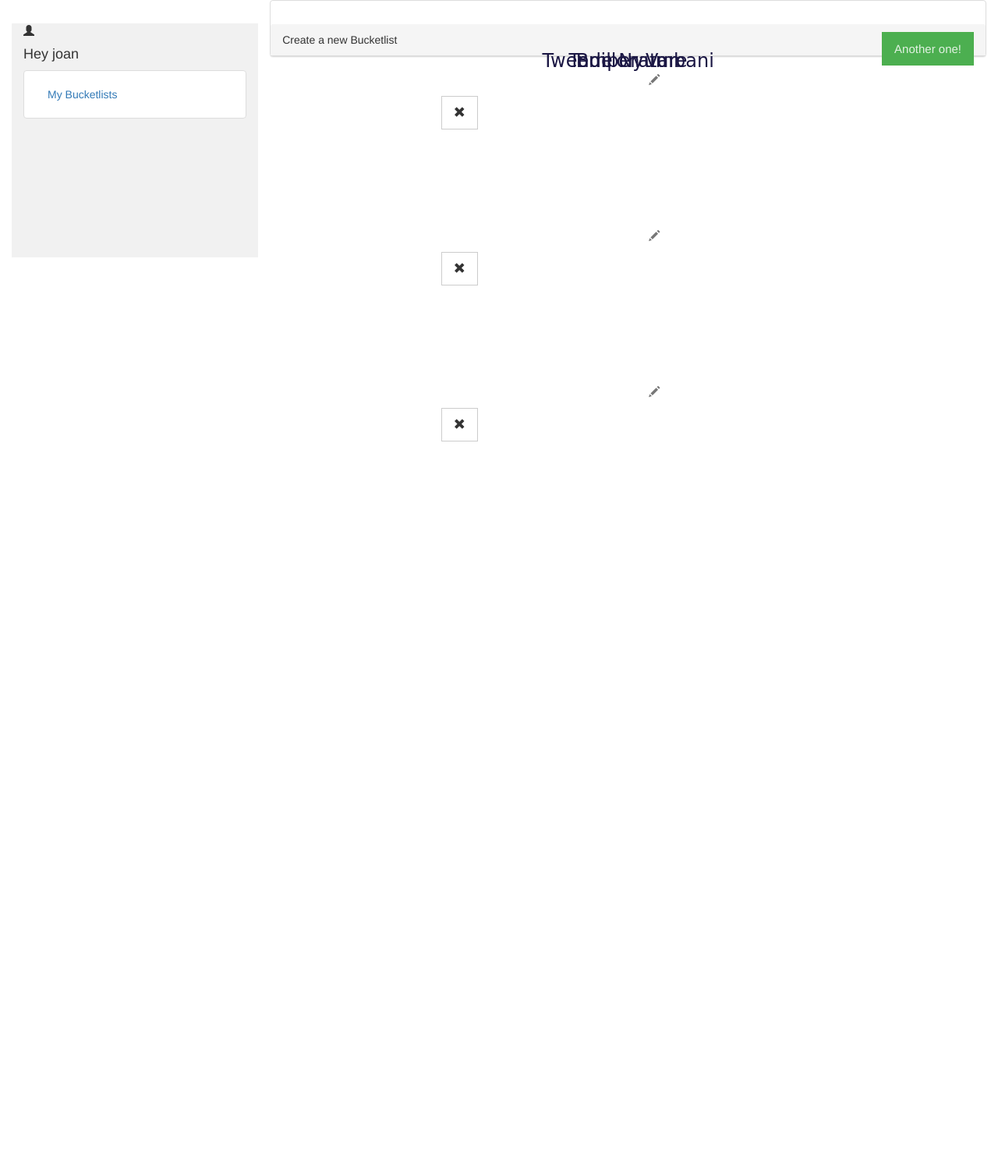
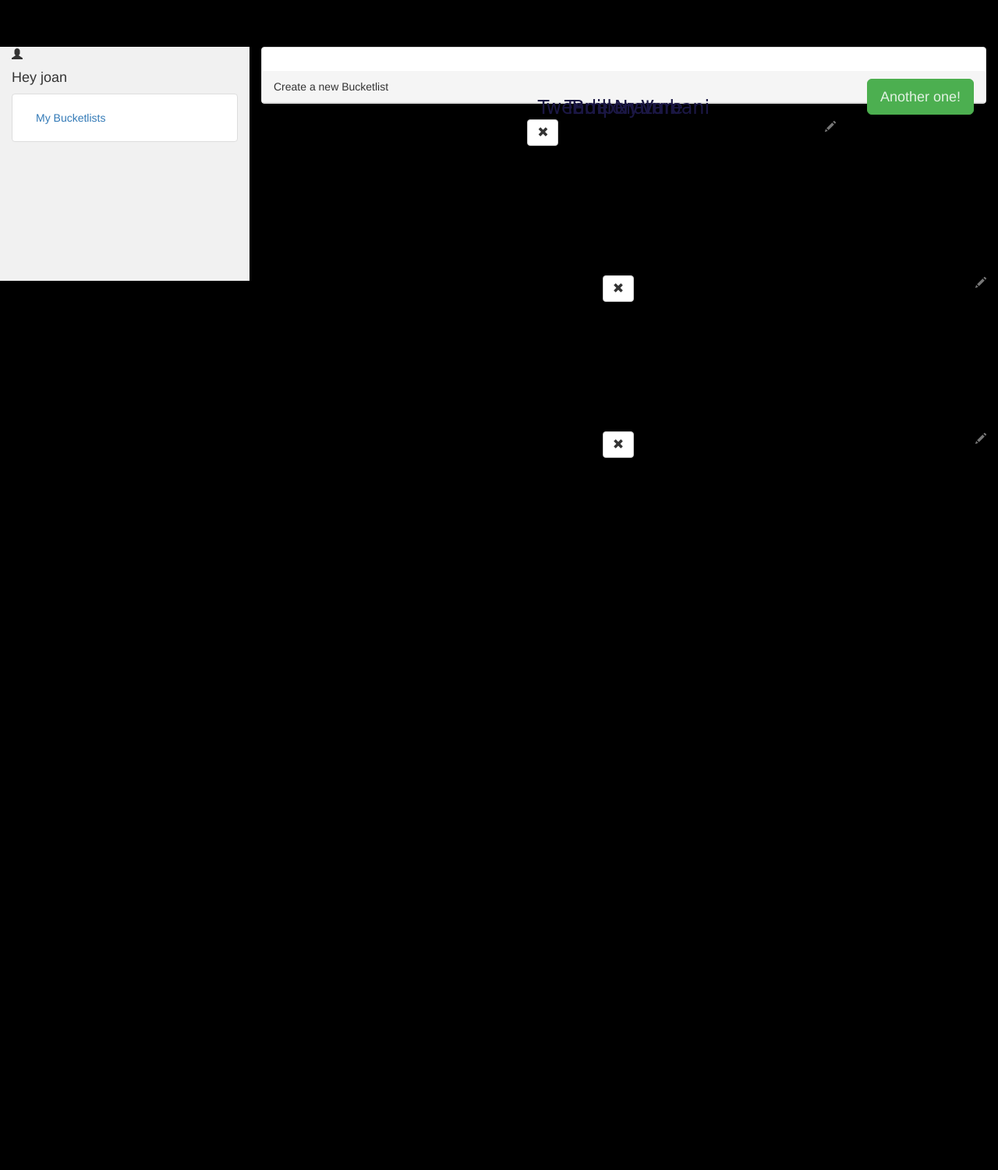
Before and after one commit to JoanNgatia/Just-Do-It, a Django app: page /bucketlists/ in a window 1280 px wide. Shown: the whole page at 78% size. After the commit the page ends 587 px from the top, so only its background shows below. Run offline with Django 3.2, Linux system fonts and the light colour scheme; a user stored in the database is signed in; data comes from the database, SQL or seed files in the repository; parts of the project's set-up code (start-up, migrations or seed data) failed here and were passed over; some libraries are stand-ins or nearby versions.

Commit message:
[Chore]Add styling to UI components

```diff
--- a/bucketlist/static/css/bucketlist.css
+++ b/bucketlist/static/css/bucketlist.css
@@ -13,31 +13,30 @@ h5 {
 }
 
 body {
-    padding-left: 15px;
-    /*background: url(../img/enjoying-life.jpg) no-repeat center center fixed;*/
+    background-color: #000;
+}
+
+.background {
+    background: url(../img/enjoying-life.jpg) no-repeat center center fixed;
     background-repeat: no-repeat;
     background-size: cover;
+    min-height: 100vh;
+    max-width: 100vw;
+    opacity: 0.5;
 }
+
+.main {
+    position: absolute;
+    top: 0px;
+    width: 100vw;
+    padding: 0 20px;
+}
+
 /*End of static styling*/
 
 /*Dashboard specific styling*/
-.btn {
-    font-size: 15px;
-    font-weight: normal;
-    line-height: 1.4;
-    border-radius: 0px !important;
-    padding: 10px 15px;
-    margin-top: 30px;
-}
-
-.container {
-    height: 100%;
-    padding-top: 50px;
-    padding-bottom: 50px;
-    color: #f8f8f8;
-    background-size: cover;
-    text-align: center;
-    height: auto;
+.verticalcenter {
+    top: 80%;
 }
 
 label {
@@ -71,17 +70,29 @@ a.btn.btn-md {
     margin-left: 10px;
     margin-right: 100px;
 }
-.row.content {height: 1500px}
+
+.row.content {
+    min-height: 100vh;
+    padding-top: 50px;
+    margin-top: 10px;
+}
 
 .sidenav {
   background-color: #f1f1f1;
   height: 300px;
   padding: auto;
-  margin-top: 30px;
+}
+
+.profile {
+    text-align: center;
+}
+
+.profile .fa {
+    margin-top: 10px;
+    color: #009688;
 }
 
 .card {
-    width: 500px;
     height: 200px;
 }
 
@@ -116,8 +127,7 @@ a.btn-small {
     margin-bottom: auto;
 }
 
-.fa {
-    margin-top: 80px;
-    display: inline-block;
+.navbar {
+    height: 50px;
 }
 /*End of all bucketlists view*/
```
